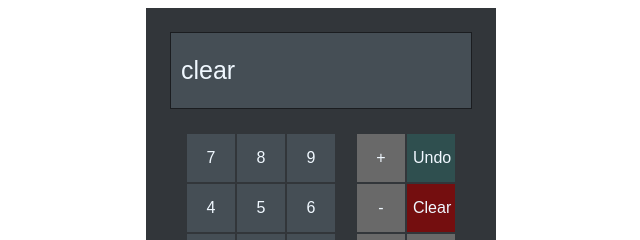
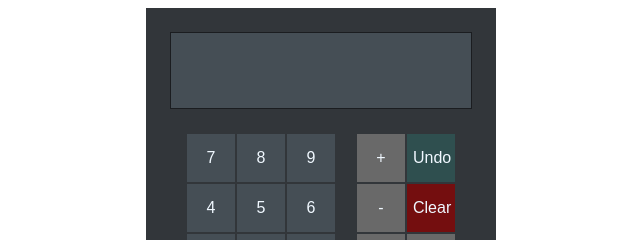
Before and after one commit to blackbear216/odin-calculator, a plain HTML site: page index.html in a window 1280 px wide. Both pictures are taken after a click on the button "Clear". Shown: the top 240 px of the page, 319-959 px from the left. Drawn offline with Linux system fonts and the light colour scheme.

Commit message:
Clear button works, can use result in sums

```diff
--- a/index.html
+++ b/index.html
@@ -31,7 +31,7 @@
                         <button class="multiply" onclick="clickButton('*')">*</button>
                         <button class="divide" onclick="clickButton('/')">/</button>
                         <button class="undo" onclick="undo()">Undo</button>
-                        <button class="clear" onclick="clickButton('clear')">Clear</button>
+                        <button class="clear" onclick="clearScreen()">Clear</button>
                         <button class="equal" onclick="getResult()">=</button>
                     </div>
                 </div>
--- a/main.js
+++ b/main.js
@@ -1,4 +1,3 @@
-//implement clear button
 //implement buttons greying out where appropriate
 //implement floating point . numbers
 //implement divide by 0 error
@@ -59,7 +58,7 @@ function getResult() {
     result = operations.reduce(getSum, 0);
     console.log(result);
 
-    displayValue = result;
+    displayValue = String(result);
     display.textContent = displayValue;
 
     operations = [];
@@ -114,5 +113,11 @@ function parseDisplayValue() {
 
 function undo() {
     displayValue = displayValue.substring(0, displayValue.length - 1);
+    console.log(displayValue);
     display.textContent = displayValue;
 }
+
+function clearScreen() {
+    displayValue = "";
+    display.textContent = displayValue;
+}
```
